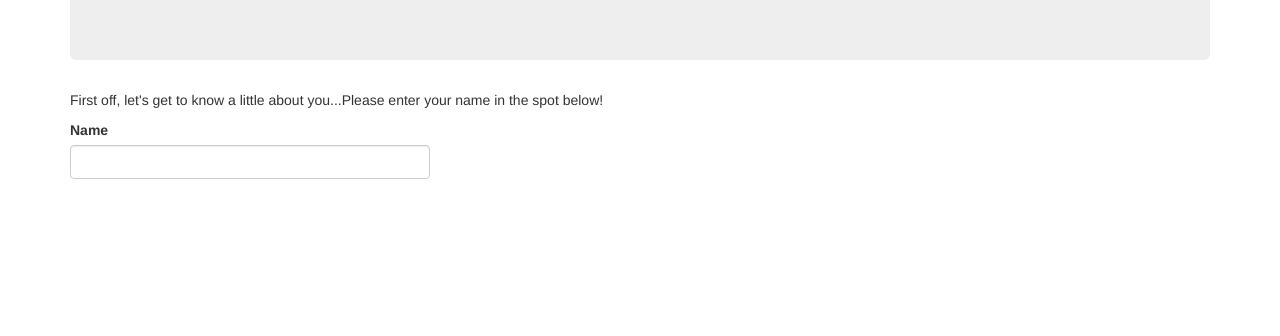
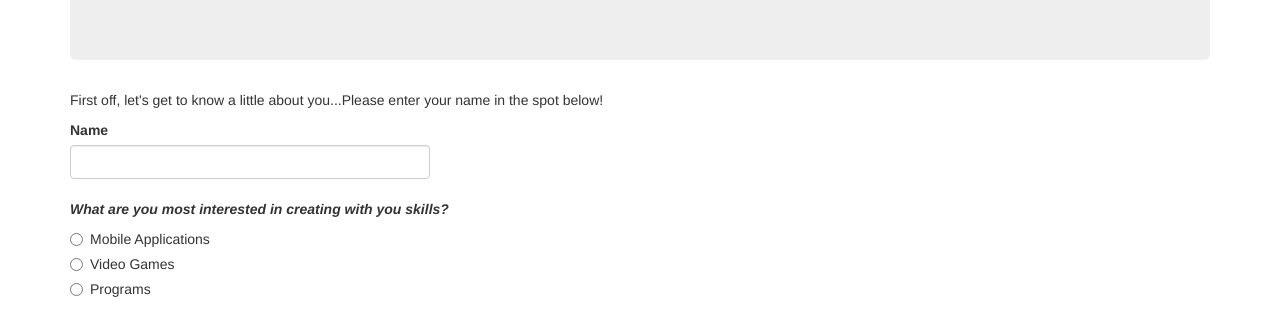
Before and after one commit to 3ntomasino/programming-language-suggester, a plain HTML site: page index.html in a window 1280 px wide. Shown: the part 180-516 px from the top of the page. Drawn offline with Linux system fonts and the light colour scheme.

Commit message:
Add first of radio selections to index.html, as well as doc ready and event prevent function to scripts.js.

```diff
--- a/index.html
+++ b/index.html
@@ -14,6 +14,8 @@
         <h1>Interested in Programming?</h1>
         <p>Here's a little quiz that should help you decide on what language might be right for you!</p>
       </div>
+
+
       <form id="blanks">
         <div class="form-group">
           <p>First off, let's get to know a little about you...Please enter your name in the spot below!</p>
@@ -23,8 +25,32 @@
               <input id="name" class="form-control" type="text">
             </div>
           </div>
+          <br>
+          <p><em><strong>What are you most interested in creating with you skills?</strong></em></p>
+          <div class="radio">
+            <label>
+              <input type="radio" name="optionsRadios" id="optionsRadios1" value="option1">Mobile Applications
+            </label>
+
+          </div>
+          <div class="radio">
+            <label>
+              <input type="radio" name="optionsRadios" id="optionsRadios1" value="option1">Video Games
+            </label>
+
+          </div>
+          <div class="radio">
+            <label>
+              <input type="radio" name="optionsRadios" id="optionsRadios1" value="option1">Programs
+            </label>
+
+          </div>
+
+
         </div>
       </form>
+
+
     </div>
   </body>
 </html>
--- a/js/scripts.js
+++ b/js/scripts.js
@@ -0,0 +1,7 @@
+$(document).ready(function() {
+  $("#blanks form").submit(function(event) {
+
+
+  event.preventDefault();
+  });
+});
```
